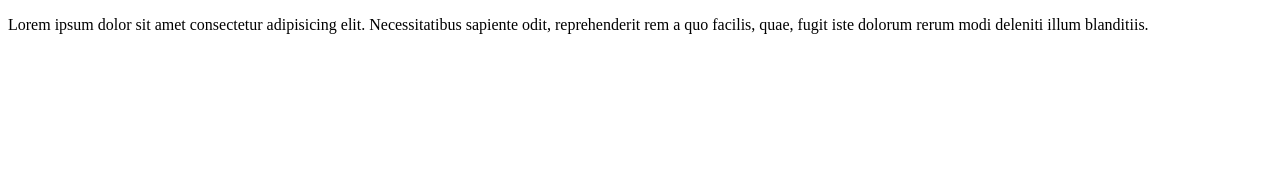
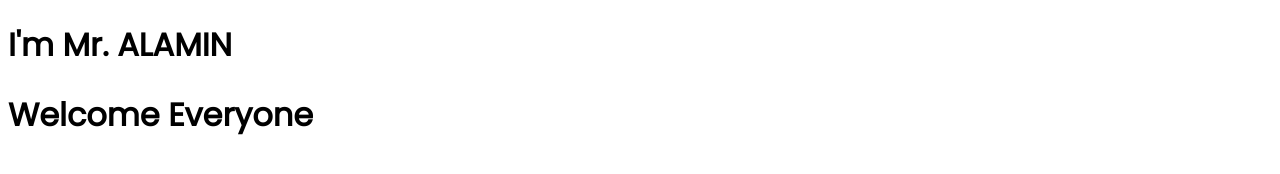
Before and after one commit to alamin40/alamin-s-portfolio, a plain HTML site: page index.html in a window 1280 px wide. Drawn offline with Linux system fonts and the light colour scheme.

Commit message:
font added

```diff
--- a/index.html
+++ b/index.html
@@ -5,8 +5,15 @@
     <meta http-equiv="X-UA-Compatible" content="IE=edge">
     <meta name="viewport" content="width=device-width, initial-scale=1.0">
     <title>Alami'n protfolio</title>
+    <link rel="preconnect" href="https://fonts.googleapis.com">
+    <link rel="preconnect" href="https://fonts.gstatic.com" crossorigin>
+    <link href="https://fonts.googleapis.com/css2?family=Poppins&display=swap" rel="stylesheet">
+    <link rel="stylesheet" href="style.css">
 </head>
 <body>
-    <p>Lorem ipsum dolor sit amet consectetur adipisicing elit. Necessitatibus sapiente odit, reprehenderit rem a quo facilis, quae, fugit iste dolorum rerum modi deleniti illum blanditiis.</p>
+    <h1>I'm Mr. ALAMIN</h1>
+    <h1>Welcome Everyone</h1>
+
+
 </body>
 </html>
--- a/style.css
+++ b/style.css
@@ -1,3 +1,3 @@
-p{
-    background-color: bisque;
+body{
+    font-family: 'Poppins', sans-serif;
 }
```
Also changed, not shown: images/dream-bg.png (added), images/exp-bg.png (added), images/jhankar.png (added), images/jhankar2.png (added), images/my-bg.png (added), images/my-bg2.png (added), images/top-banner.png (added).
